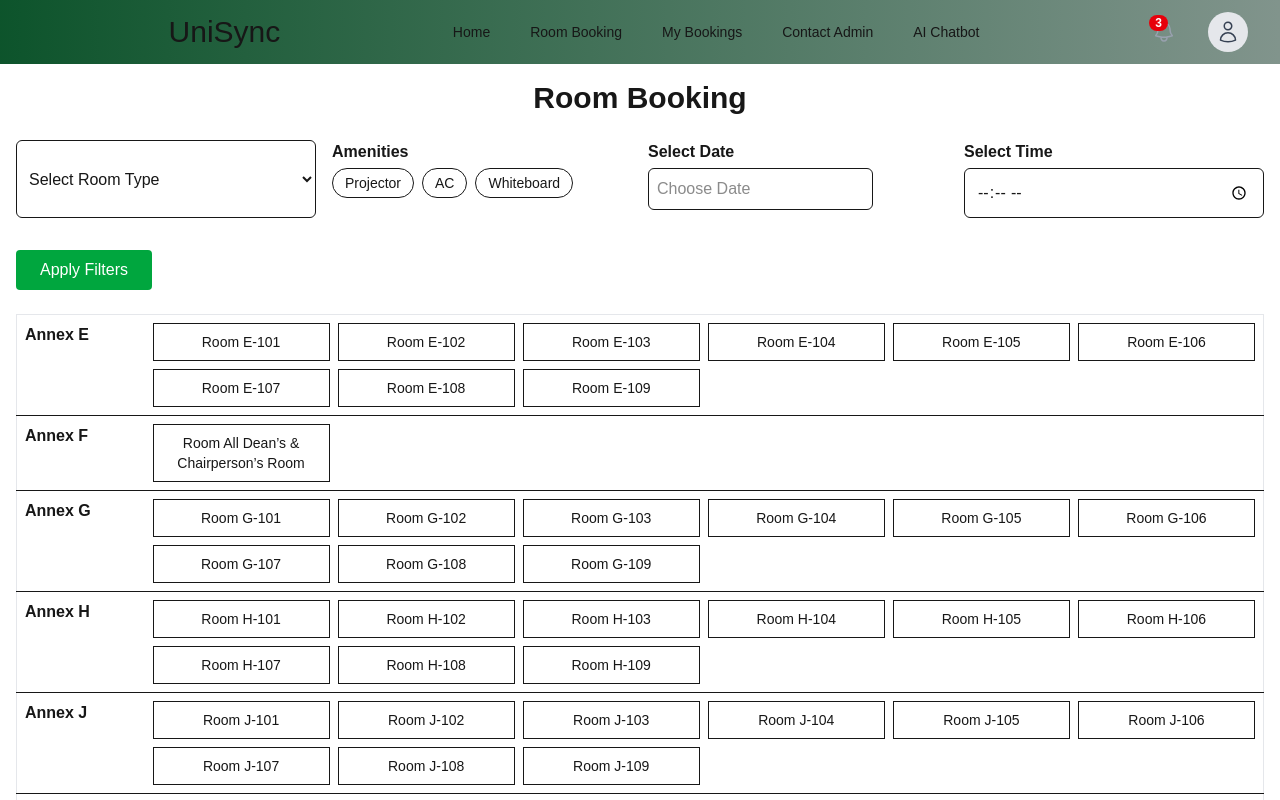
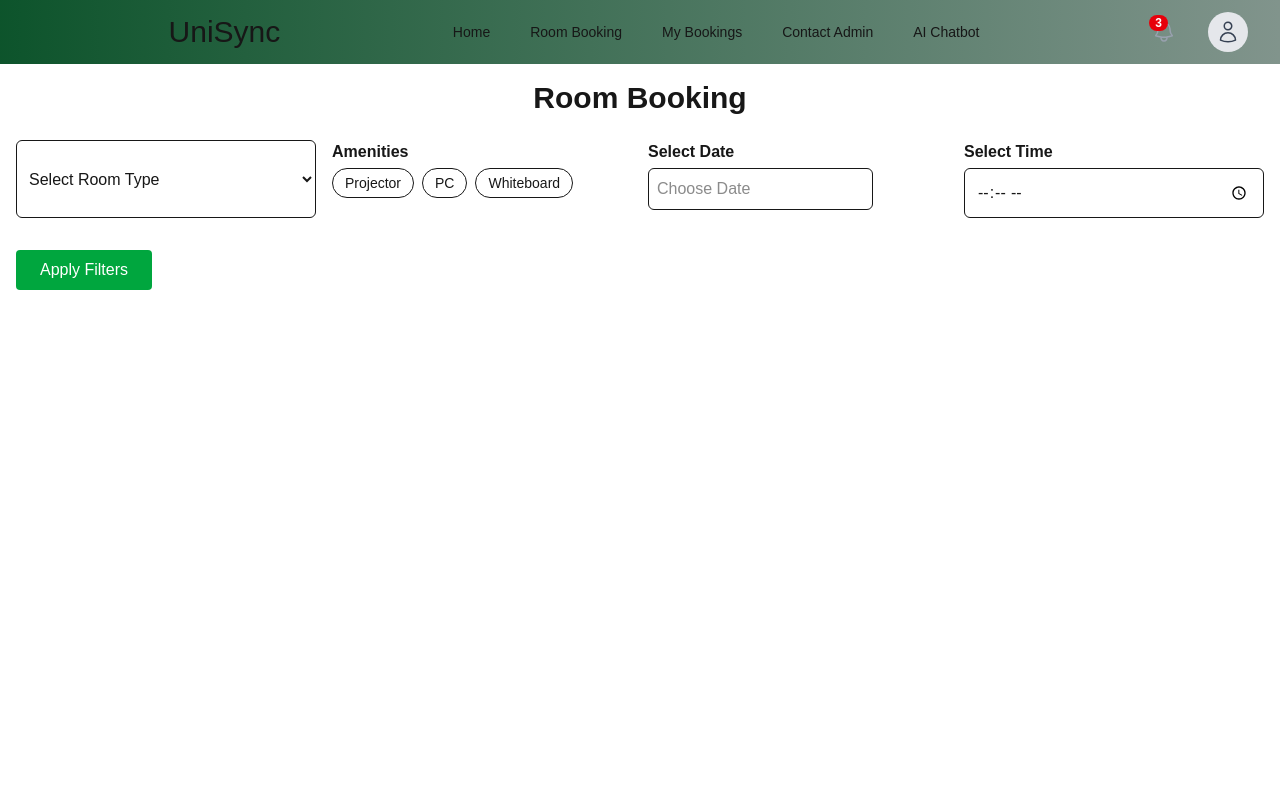
Before and after one commit to Saiful002/UniSync, a Next.js app in the folder unisync_client/: page /RoomBooking in a window 1280 px wide. Shown: the top 800 px of the page. Built offline with nearby package versions, Linux system fonts and the light colour scheme.

Commit message:
backend created

```diff
--- a/unisync_client/app/RoomBooking/page.js
+++ b/unisync_client/app/RoomBooking/page.js
@@ -2,33 +2,27 @@
 
 import { useState } from "react";
 import DatePicker from "react-datepicker";
+import useSWR from "swr";
 
 import "react-datepicker/dist/react-datepicker.css";
 
-const initialRooms = {
-  "Annex E": ["E-101", "E-102", "E-103", "E-104", "E-105", "E-106", "E-107", "E-108", "E-109"],
-  "Annex F": ["All Dean’s & Chairperson’s Room"],
-  "Annex G": ["G-101", "G-102", "G-103", "G-104", "G-105", "G-106", "G-107", "G-108", "G-109"],
-  "Annex H": ["H-101", "H-102", "H-103", "H-104", "H-105", "H-106", "H-107", "H-108", "H-109"],
-  "Annex J": ["J-101", "J-102", "J-103", "J-104", "J-105", "J-106", "J-107", "J-108", "J-109"],
-  "Annex K": ["K-101", "K-102", "K-103", "K-104", "K-105", "K-106", "K-107", "K-108", "K-109"],
-  "Annex L": ["L-101", "L-102", "L-103", "L-104", "L-105", "L-106", "L-107", "L-108", "L-109"],
-  "Annex M": ["Green Cafeteria"],
-};
+const fetcher = (url, body) =>
+  fetch(url, {
+    method: "POST",
+    headers: { "Content-Type": "application/json" },
+    body: JSON.stringify(body),
+  }).then((res) => res.json());
 
-const roomTypes = ["Classroom", "Seminar Hall", "Conference Room"];
-const amenities = ["Projector", "AC", "Whiteboard"];
+
+const roomTypes = ["Classroom", "Seminar Hall", "Conference Room", "Lab Room"];
+const amenities = ["Projector", "PC", "Whiteboard"];
 
 export default function RoomBooking() {
   const [selectedType, setSelectedType] = useState("");
   const [selectedAmenities, setSelectedAmenities] = useState([]);
   const [selectedDate, setSelectedDate] = useState(null);
   const [selectedTime, setSelectedTime] = useState("");
-  const [filtered, setFiltered] = useState(false);
-
-  const handleFilter = () => {
-    setFiltered(true);
-  };
+  const [filterParams, setFilterParams] = useState(null);
 
   const toggleAmenity = (amenity) => {
     setSelectedAmenities((prev) =>
@@ -38,11 +32,34 @@ export default function RoomBooking() {
     );
   };
 
+  const handleFilter = () => {
+    if (!selectedDate || !selectedTime) return alert("Date and Time required");
+    const payload = {
+      type: selectedType,
+      amenities: selectedAmenities,
+      date: selectedDate.toISOString().split("T")[0],
+      time: selectedTime,
+    };
+    setFilterParams(payload); // Pass object, not string
+  };
+
+  console.log({
+    type: selectedType,
+    amenities: selectedAmenities,
+    date: selectedDate?.toISOString().split("T")[0],
+    time: selectedTime,
+  });
+
+// SWR usage
+const { data: rooms, error, isLoading } = useSWR(
+  filterParams ? ["/api/available-rooms", filterParams] : null,
+  ([url, body]) => fetcher("http://localhost:5000" + url, body)
+);
+
   return (
     <div className="p-4 max-w-7xl mx-auto">
       <h1 className="text-3xl font-bold mb-6 text-center">Room Booking</h1>
 
-      {/* Filters */}
       <div className="grid md:grid-cols-2 lg:grid-cols-4 gap-4 mb-8">
         <select
           className="p-2 border rounded-md"
@@ -51,7 +68,7 @@ export default function RoomBooking() {
         >
           <option value="">Select Room Type</option>
           {roomTypes.map((type) => (
-            <option key={type} value={type}>{type}</option>
+            <option className="text-black" key={type} value={type}>{type}</option>
           ))}
         </select>
 
@@ -99,45 +116,27 @@ export default function RoomBooking() {
         Apply Filters
       </button>
 
-      {/* Tabular view before filtering */}
-      {!filtered && (
-        <div className="overflow-x-auto">
-          <table className="min-w-full border border-gray-200">
-            <tbody>
-              {Object.entries(initialRooms).map(([annex, rooms]) => (
-                <tr key={annex} className="border-b">
-                  <td className="font-semibold p-2 whitespace-nowrap w-32 align-top">{annex}</td>
-                  <td className="p-2">
-                    <div className="grid grid-cols-2 sm:grid-cols-3 md:grid-cols-4 lg:grid-cols-6 gap-2">
-                      {rooms.map((room) => (
-                        <div key={room} className="border px-3 py-2 text-sm text-center">Room {room}</div>
-                      ))}
-                    </div>
-                  </td>
-                </tr>
-              ))}
-            </tbody>
-          </table>
+      {isLoading && <p className="text-center">Loading rooms...</p>}
+      {error && <p className="text-center text-red-500">Failed to load rooms.</p>}
+
+      {rooms && rooms.length > 0 && (
+        <div className="mt-8">
+          <h2 className="text-xl font-semibold mb-4">Available Rooms</h2>
+          <div className="grid grid-cols-2 sm:grid-cols-3 md:grid-cols-4 lg:grid-cols-6 gap-4">
+            {rooms.map((room) => (
+              <div
+                key={room.id}
+                className="border border-green-500 bg-green-100 rounded p-3 text-center hover:bg-green-200 text-black cursor-pointer transition"
+              >
+                {room.name}
+              </div>
+            ))}
+          </div>
         </div>
       )}
 
-      {/* Room grid view after filtering */}
-      {filtered && (
-        <div className="mt-8">
-          <h2 className="text-xl font-semibold mb-4">Available Rooms</h2>
-          <div className="grid grid-cols-2 sm:grid-cols-3 md:grid-cols-4 lg:grid-cols-6 gap-4">
-            {Object.entries(initialRooms).flatMap(([annex, rooms]) =>
-              rooms.map((room) => (
-                <div
-                  key={room}
-                  className="border border-green-500 bg-green-100 rounded p-3 text-center hover:bg-green-200 text-black cursor-pointer transition"
-                >
-                  {room}
-                </div>
-              ))
-            )}
-          </div>
-        </div>
+      {rooms && rooms.length === 0 && (
+        <p className="text-center text-gray-500">No available rooms found.</p>
       )}
     </div>
   );
```
Also changed, not shown: 2 other files (tests, documents, lock files or other folders).
